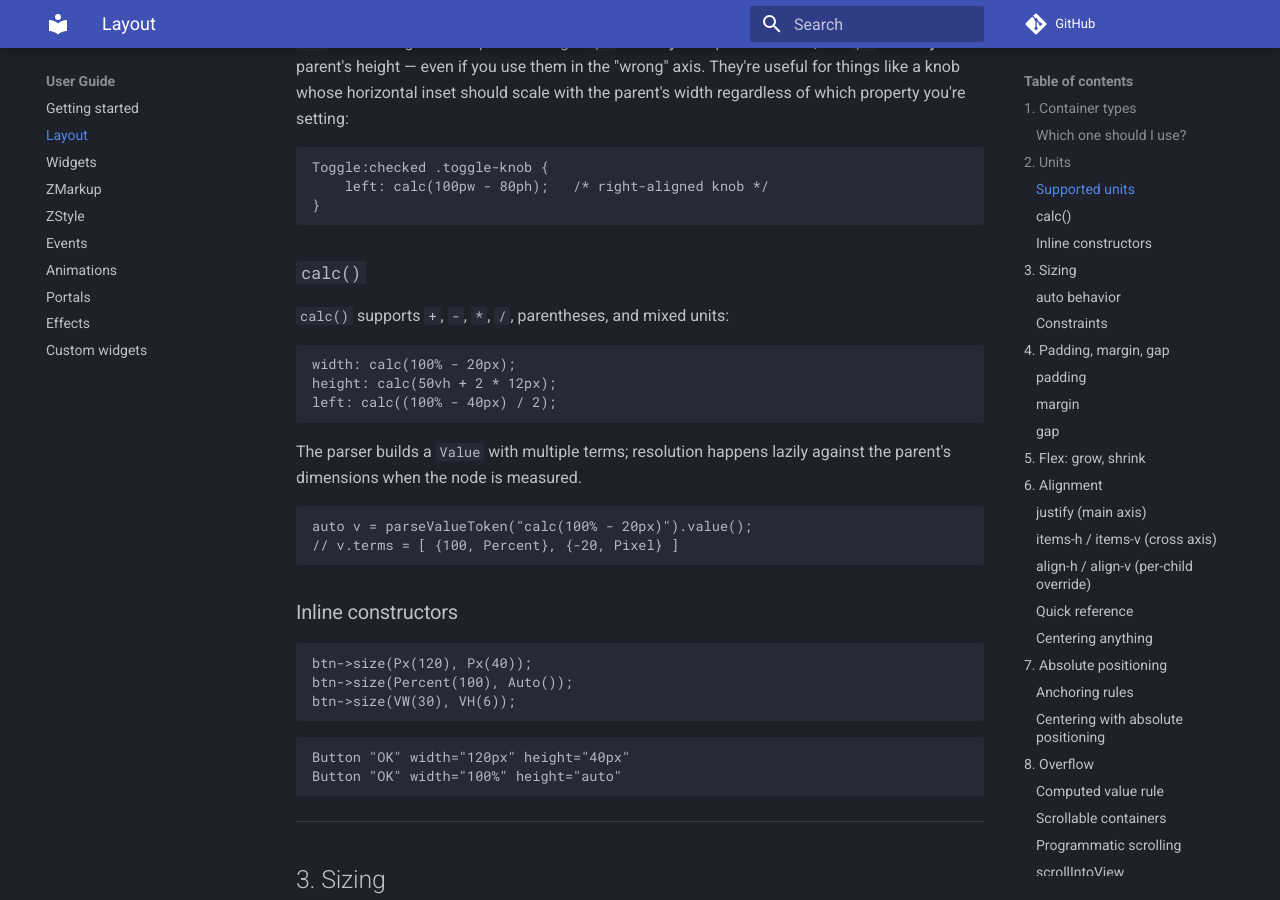
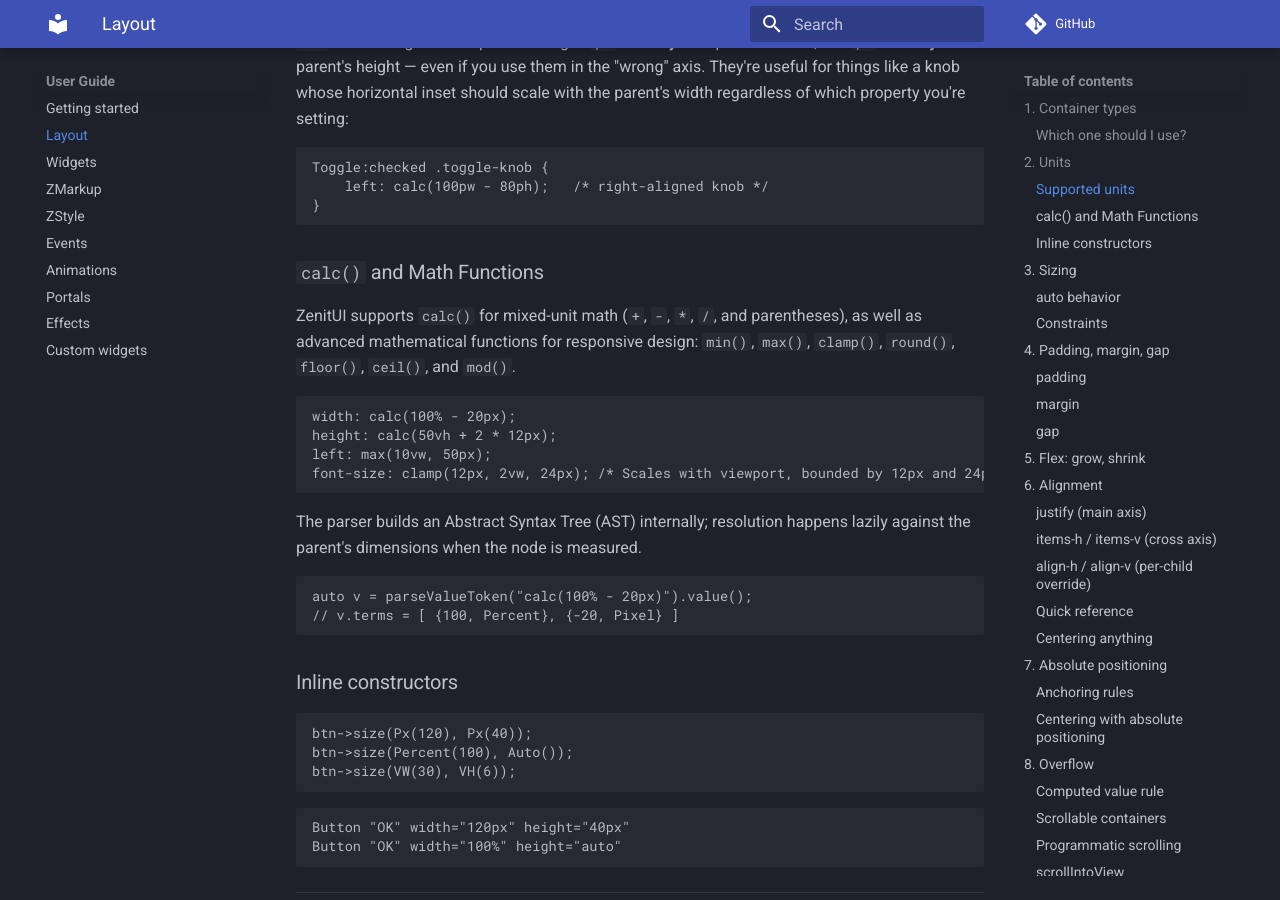
Before and after one commit to zLouis043/ZenitUI, an MkDocs documentation site: the page built from docs/user/02-layout.md, in a window 1280 px wide and 900 px high, scrolled down 1885 px. Built offline with MkDocs 1.6.1 and Material for MkDocs 9.7.7, drawn with Linux system fonts in a browser that asks for light colours; comment, search, counter and statistics services are not loaded.

````diff
--- a/docs/user/02-layout.md
+++ b/docs/user/02-layout.md
@@ -72,18 +72,18 @@ Toggle:checked .toggle-knob {
 }
 ```
 
-### `calc()`
+### `calc()` and Math Functions
 
-`calc()` supports `+`, `-`, `*`, `/`, parentheses, and mixed units:
+ZenitUI supports `calc()` for mixed-unit math (`+`, `-`, `*`, `/`, and parentheses), as well as advanced mathematical functions for responsive design: `min()`, `max()`, `clamp()`, `round()`, `floor()`, `ceil()`, and `mod()`.
 
 ```css
 width: calc(100% - 20px);
 height: calc(50vh + 2 * 12px);
-left: calc((100% - 40px) / 2);
+left: max(10vw, 50px);
+font-size: clamp(12px, 2vw, 24px); /* Scales with viewport, bounded by 12px and 24px */
 ```
 
-The parser builds a `Value` with multiple terms; resolution happens lazily
-against the parent's dimensions when the node is measured.
+The parser builds an Abstract Syntax Tree (AST) internally; resolution happens lazily against the parent's dimensions when the node is measured.
 
 ```cpp
 auto v = parseValueToken("calc(100% - 20px)").value();
````
Also changed, not shown: docs/CHEATSHEET.md (+2 -1 lines), docs/ROADMAP.md (+3 -3 lines), 4 other files.
